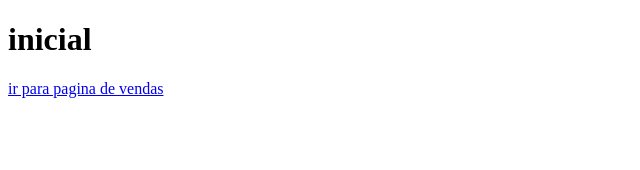
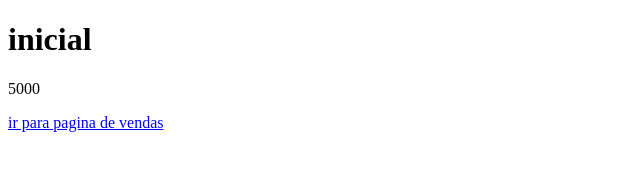
Before and after one commit to marcksuel/Udemy, a plain HTML site: page index.html in a window 1280 px wide. Shown: the whole page, without its empty margins (0-640 px from the left). Drawn offline with Linux system fonts and the light colour scheme.

Commit message:
adicionado valor

```diff
--- a/index.html
+++ b/index.html
@@ -8,6 +8,7 @@
 </head>
 <body>
     <h1>inicial</h1>
+    <p> 5000</p>
     <a href="vendas.html">ir para pagina de vendas</a>
 </body>
 </html>
```
